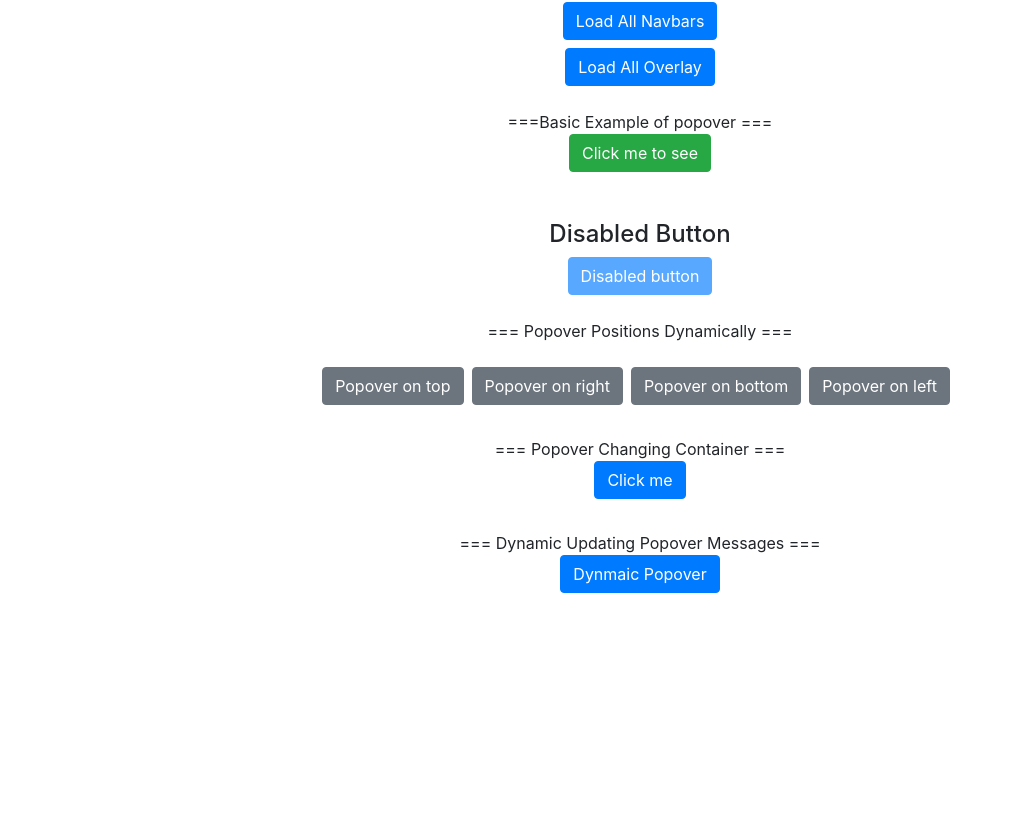
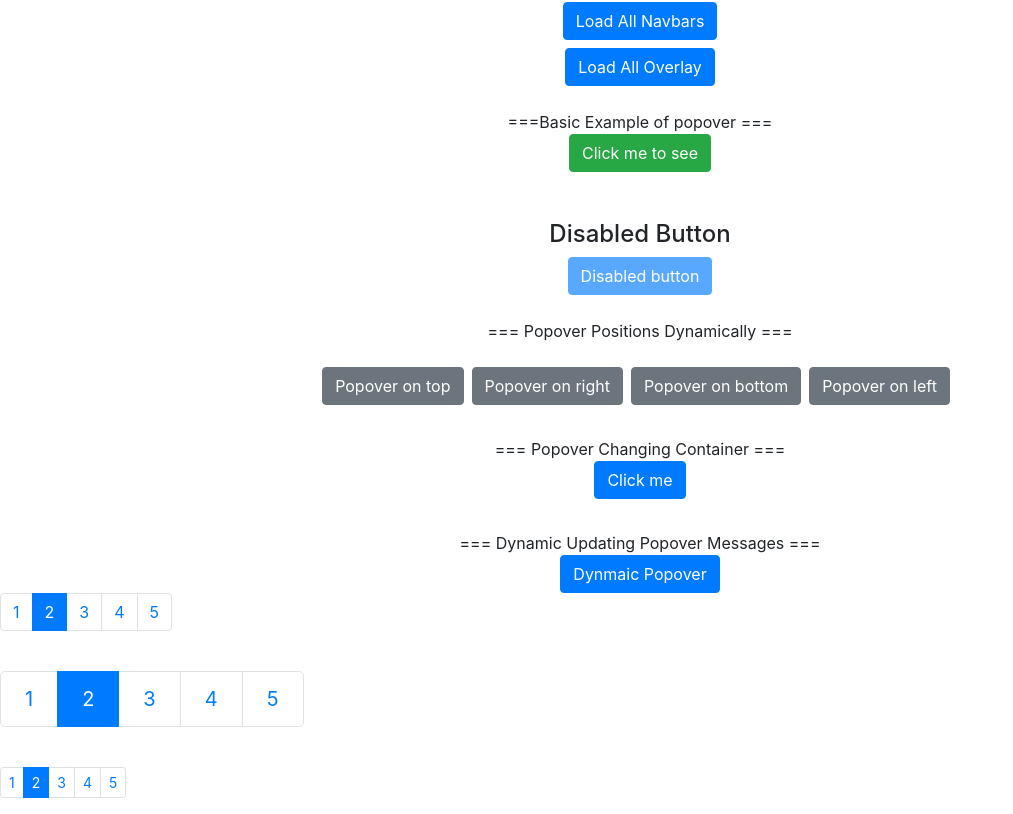
Before and after one commit to Khwajapasha/Boosrtrap-Practice, a React (Create React App) app: page / in a window 1280 px wide. Shown: the part 822-1636 px from the top of the page, without its empty margins (0-1013 px from the left). Before the commit the page ends 1415 px from the top, so only its background shows below. Built offline with nearby package versions, Linux system fonts and the light colour scheme.

Commit message:
Implemented Pagination basic

```diff
--- a/src/Component/MainBodySection/MainBodySection.jsx
+++ b/src/Component/MainBodySection/MainBodySection.jsx
@@ -17,6 +17,7 @@ import { AllNavs } from "./NavsComponent/AllNavs";
 import { AllNavbar } from "./NavbarComponent/AllNavbar";
 import { AllOverlay } from "./OverlayComponent/AllOverlay";
 import { AllPopover } from "./PopoverComponent/AllPopover";
+import { AllPagination } from "./PaginationComponent/AllPagination";
 export const MainBodySection = () => {
   return (
     <div>
@@ -38,6 +39,7 @@ export const MainBodySection = () => {
       <AllNavbar />
       <AllOverlay />
       <AllPopover />
+      <AllPagination />
     </div>
   );
 };
--- /dev/null
+++ b/src/Component/MainBodySection/PaginationComponent/AllPagination.jsx
@@ -0,0 +1,10 @@
+import React from "react";
+import { PaginationBasicExample } from "./PaginationBasicExample";
+
+export const AllPagination = () => {
+  return (
+    <div>
+      <PaginationBasicExample />
+    </div>
+  );
+};
--- /dev/null
+++ b/src/Component/MainBodySection/PaginationComponent/PaginationBasicExample.jsx
@@ -0,0 +1,26 @@
+import React from "react";
+import { Pagination } from "react-bootstrap";
+export const PaginationBasicExample = () => {
+  let active = 2;
+  let items = [];
+  for (let number = 1; number <= 5; number++) {
+    items.push(
+      <Pagination.Item key={number} active={number === active}>
+        {number}
+      </Pagination.Item>
+    );
+  }
+  return (
+    <div>
+      <div>
+        <Pagination>{items}</Pagination>
+        <br />
+
+        <Pagination size="lg">{items}</Pagination>
+        <br />
+
+        <Pagination size="sm">{items}</Pagination>
+      </div>
+    </div>
+  );
+};
```
